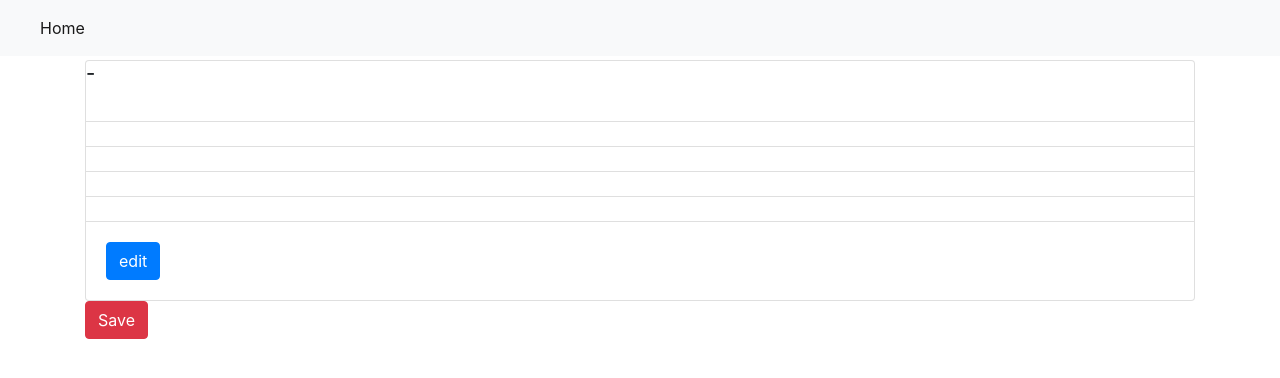
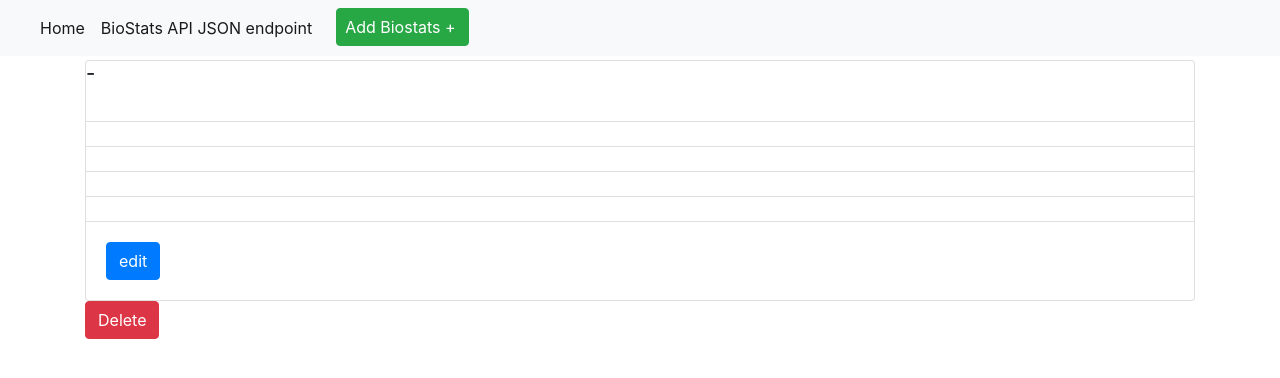
Before and after one commit to Aj588/AnushaJDockerFlaskPython, a Flask app: page /view/1 in a window 1280 px wide. Shown: the top 378 px of the page. Run offline with Flask 2, Linux system fonts and the light colour scheme; data comes from the database, SQL or seed files in the repository; some libraries are stand-ins or nearby versions.

Commit message:
Assignment 4: update api

```diff
--- a/app/app.py
+++ b/app/app.py
@@ -87,7 +87,7 @@
     return resp
 
 
-@app.route('/api/v1/biostats/<int:biostat_id>', methods=['GET'])
+@app.route('/api/v1/biostats<int:biostat_id>', methods=['GET'])
 def api_retrieve(biostat_id) -> str:
     cursor = mysql.get_db().cursor()
     cursor.execute('SELECT * FROM biostats WHERE id=%s', biostat_id)
--- a/app/templates/layout.html
+++ b/app/templates/layout.html
@@ -33,7 +33,13 @@
       <li class="nav-item active">
         <a class="nav-link" href="#">Home <span class="sr-only">(current)</span></a>
       </li>
-
+      <li class="nav-item active">
+                <a class="nav-link" href="/api/v1/biostats">BioStats API JSON endpoint <span
+                        class="sr-only">(current)</span></a>
+            </li>
+             <li class="nav-item active">
+                <a class="btn btn-success pl-2 lr-2 ml-3" href="/biostats/new">Add Biostats +<span class="sr-only">(current)</span></a>
+             </li>
     </ul>
   </div>
 </nav>
--- a/app/templates/view.html
+++ b/app/templates/view.html
@@ -15,7 +15,7 @@
         <a href="/edit/{{biostat.id}}" class="card-link btn btn-primary">edit</a>
     </div>
 </div>
-<form action="/delete/{{biostat.id}}" method="post"><button type="submit" class="btn btn-danger">Save</button></form>
+<form action="/delete/{{biostat.id}}" method="post"><button type="submit" class="btn btn-danger">Delete</button></form>
 
 
 {% endblock %}
```
